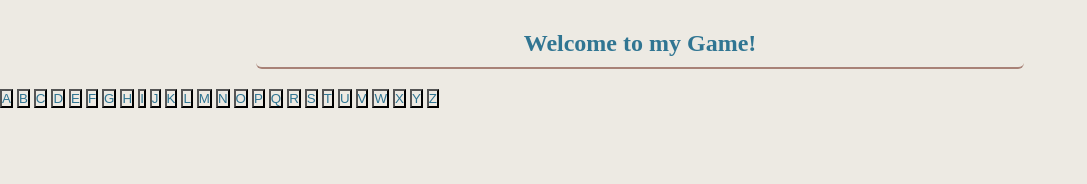
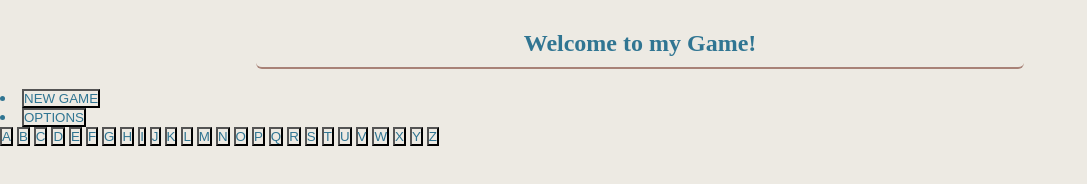
Before and after one commit to JakeM1993/myfirstgame, a plain HTML site: page index.html in a window 1280 px wide. Shown: the whole page, without its empty margins (0-1087 px from the left). Drawn offline with Linux system fonts and the light colour scheme.

Commit message:
added the buttons with a class for each letter of the alphabet

```diff
--- a/index.html
+++ b/index.html
@@ -9,39 +9,45 @@
 <body>
     <section class="header">
     <header class="title"><h1>Welcome to my Game!</h1></header>
+    <nav class="navigation">
+        <li><button>NEW GAME</button></li>
+        <li><button>OPTIONS</button></li>
+
+
+    </nav>
     </section>
 
 
 
 
-    <h1 class="hidden letters"></h1>
+    <h1 class="hidden__letters"></h1>
 
-    <button class="button-a">A</button>
-    <button class="button-b">B</button>
-    <button class="button-c">C</button>
-    <button class="button-d">D</button>
-    <button class="button-e">E</button>
-    <button class="button-f">F</button>
-    <button class="button-g">G</button>
-    <button class="button-h">H</button>
-    <button class="button-i">I</button>
-    <button class="button-j">J</button>
-    <button class="button-k">K</button>
-    <button class="button-l">L</button>
-    <button class="button-m">M</button>
-    <button class="button-n">N</button>
-    <button class="button-o">O</button>
-    <button class="button-p">P</button>
-    <button class="button-q">Q</button>
-    <button class="button-r">R</button>
-    <button class="button-s">S</button>
-    <button class="button-t">T</button>
-    <button class="button-u">U</button>
-    <button class="button-v">V</button>
-    <button class="button-w">W</button>
-    <button class="button-x">X</button>
-    <button class="button-y">Y</button>
-    <button class="button-z">Z</button>
+    <button class="letter__button a">A</button>
+    <button class="letter__button b">B</button>
+    <button class="letter__button c">C</button>
+    <button class="letter__button d">D</button>
+    <button class="letter__button e">E</button>
+    <button class="letter__button f">F</button>
+    <button class="letter__button g">G</button>
+    <button class="letter__button h">H</button>
+    <button class="letter__button i">I</button>
+    <button class="letter__button j">J</button>
+    <button class="letter__button k">K</button>
+    <button class="letter__button l">L</button>
+    <button class="letter__button m">M</button>
+    <button class="letter__button n">N</button>
+    <button class="letter__button o">O</button>
+    <button class="letter__button p">P</button>
+    <button class="letter__button q">Q</button>
+    <button class="letter__button r">R</button>
+    <button class="letter__button s">S</button>
+    <button class="letter__button t">T</button>
+    <button class="letter__button u">U</button>
+    <button class="letter__button v">V</button>
+    <button class="letter__button w">W</button>
+    <button class="letter__button x">X</button>
+    <button class="letter__button y">Y</button>
+    <button class="letter__button z">Z</button>
 
 
 </body>
```
Also changed, not shown: partials/_abstracts.scss (added, +9 -0 lines).
